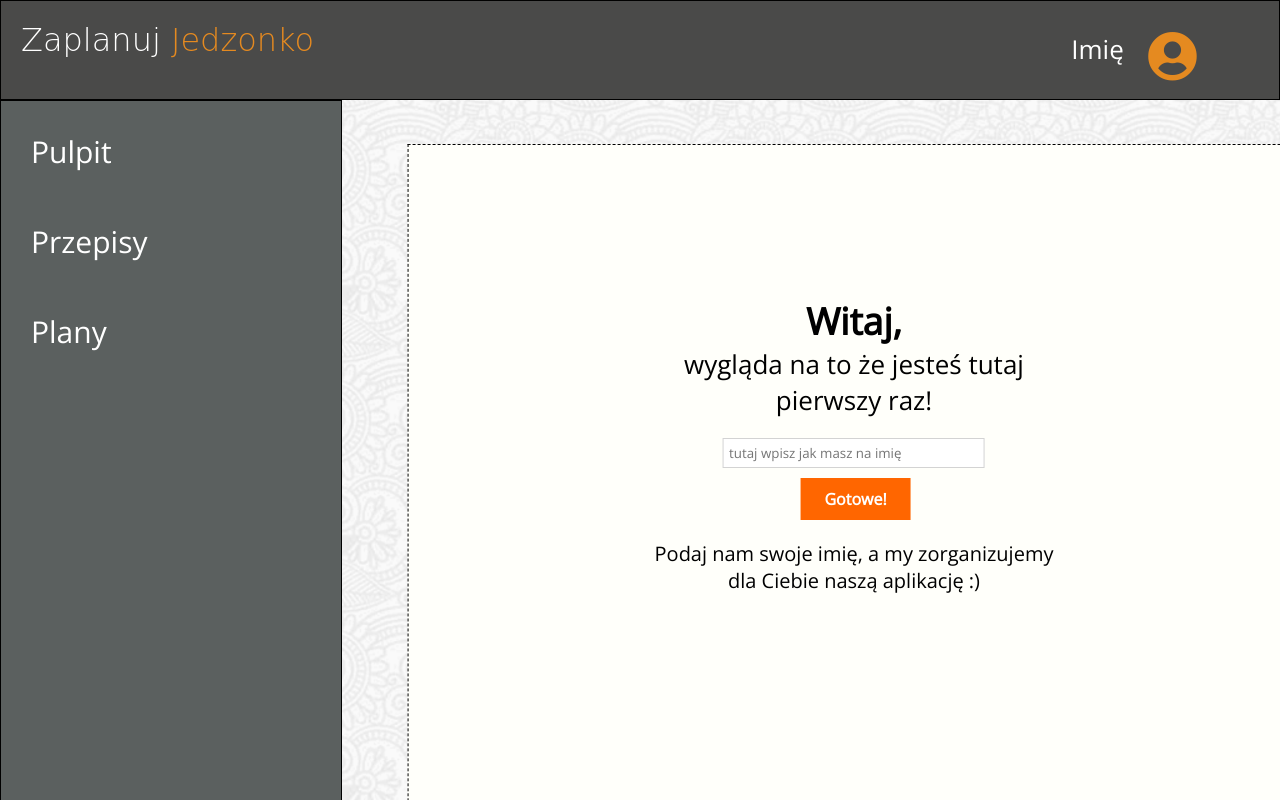
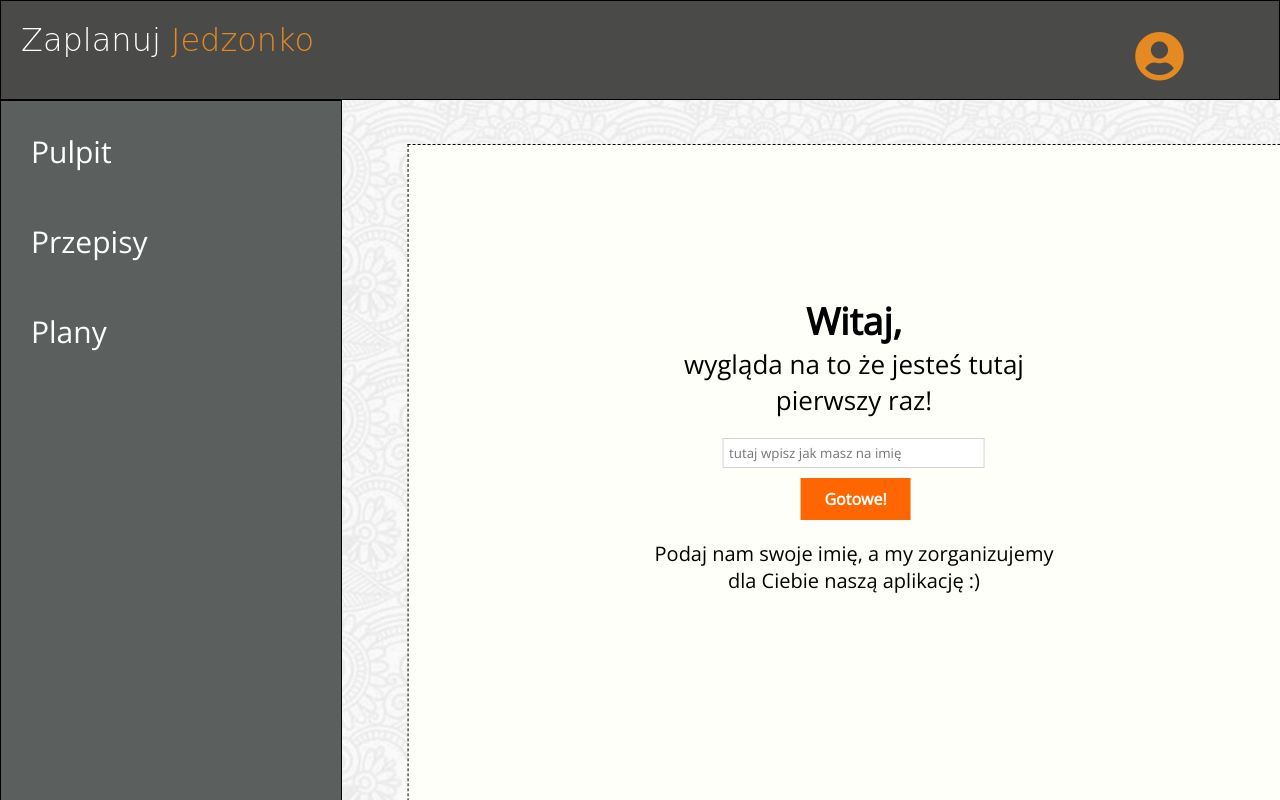
Before and after one commit to olawwska/Zaplanuj_jedzonko, a website: page development/app.html in a window 1280 px wide. Both pictures are taken after a click on the button "Gotowe!". Shown: the top 800 px of the page. Drawn offline with nearby package versions, Linux system fonts and the light colour scheme; files that its build step writes are made by us from their sources; a web font is replaced by a local one.

Commit message:
2.3_Przechowywanie_i_dodawanie_imienia

```diff
--- a/development/app.html
+++ b/development/app.html
@@ -40,7 +40,7 @@
       <div class="section__background-img">
         <div class="section__background-img-message">
           <h1><span>Witaj, </span><br> wygląda na to że jesteś tutaj <br> pierwszy raz!</h1>
-          <input type="text" name="name" placeholder="tutaj wpisz jak masz na imię">
+          <input type="text" id="name" name="name" placeholder="tutaj wpisz jak masz na imię">
           <button>Gotowe!</button>
           <p>Podaj nam swoje imię, a my zorganizujemy <br> dla Ciebie naszą aplikację :)</p>
         </div>
--- a/development/js/app.js
+++ b/development/js/app.js
@@ -0,0 +1,43 @@
+document.addEventListener("DOMContentLoaded", function () {
+
+
+
+
+    var button = document.querySelector("button");
+
+
+    button.addEventListener("click", function () {
+        event.preventDefault();
+
+        var userName = document.getElementById("name").value;
+
+        //Tworzę event, w którym po kliknięciu guzika pobieram wpisane imię
+
+        localStorage.setItem("name", userName); // Zapisuję to imię w LocalStorage
+
+        var savedData = localStorage.getItem("name"); // Pobieram to imię z Local Storage
+
+        var nameElement = document.querySelector(".header__name-element");
+
+        nameElement.innerText = savedData // Zamieniam innerText "Imię" z elementu div .header__name-element na pobrane z Local Storage imię
+
+
+    });
+
+
+
+
+
+
+
+
+
+
+
+
+
+
+
+
+
+});
```
